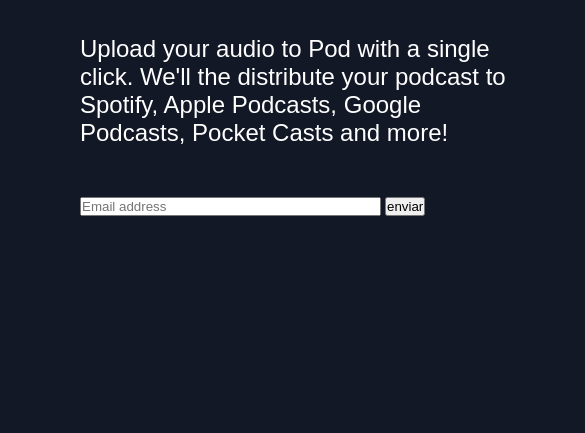
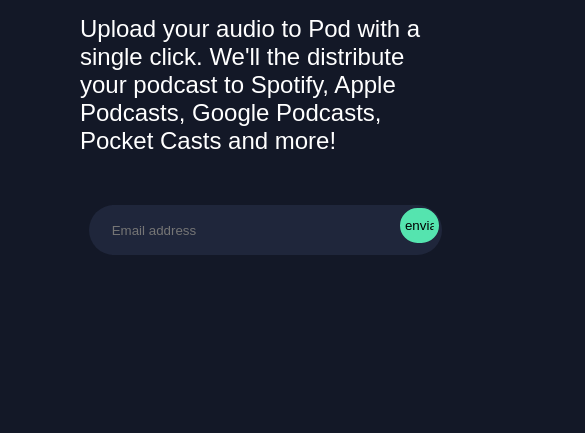
Before and after one commit to carvalhodanielg/pod-request-landing, a plain HTML site: page index.html in a window 390 px wide. Shown: the part 617-1050 px from the top of the page, 585 px wide, since content can reach past the window. After the commit the page ends 881 px from the top, so only its background shows below. Drawn offline with Linux system fonts and the light colour scheme; a web font is replaced by a local one.

Commit message:
Ajuste da responsividade dos elementos da página e ajuste das cores

```diff
--- a/index.css
+++ b/index.css
@@ -2,19 +2,19 @@
     margin: 0px;
     padding: 0px;
     box-sizing: border-box;
-
-
-
 }
 
 body{
     background-color: rgb(19, 24, 39);
+    background-size: 100%;
     color: white;
+    height: 100vh;
+
 }
 
 img{
     max-width: 50vw;
-   display: inline;
+    display: inline;
 
 
 }
@@ -23,14 +23,16 @@ img{
     padding: 80px;
     min-width: 100%;
     min-height: 100%;
+    max-height: 100%;
 
 }
 
 .main-area{
 
     width: auto;
-    height: 100vh;
+    height: 80vh;
     position: relative;
+
 
 }
 
@@ -39,16 +41,20 @@ img{
     position: absolute;
     width: auto;
     margin-left: 500px;
+    right: 0%;
+    height: 70%;
 }
 
 .resto{
     background-color: rgb(19, 24, 39);
-    height: 500px;
+    width: fit-content;
+    min-height: fit-content;
     position: absolute;
     width: auto;
     margin-right: 500px;
-    margin-top: 100px;
+    margin-top: 80px;
     padding-top: 80px;
+    flex-direction: column;
 }
 
 .icon{
@@ -76,19 +82,83 @@ img{
     font-size: xx-large;
 }
 
+#publish{
+    color: rgb(85, 228, 175);
+}
+
 #everywhere{
-    color: aqua;
+
 }
 
 .description{
     color: rgb(255, 255, 255);
-    font-family: 'Smooch Sans', sans-serif;
+    font-family: sans-serif;
     font-size: x-large;
     margin-top: 50px;
     margin-bottom: 50px;
+    width: 80%;
 }
 
 
 .botao{
     display: inline-block;
+    display: flex;
+    justify-content: center;
+    align-items: right;
+    margin: 1%;
+    margin-right: 1%;
+    right: 0%;
+    float: right;
+    height: 35px;
 }
+
+.email-field{
+
+    position: relative;
+    box-sizing: border-box;
+    margin: 2%;
+    padding-left: 5%;
+    display: flex;
+    height: 50px;
+    max-width: 100vw;
+    background-color: rgb(31, 38, 59);
+    border: 5px rgb(31, 38, 59);
+    border-radius: 50px;
+    justify-content: center;
+    margin-right: 20%;
+
+}
+
+#botao{
+    background-color: rgb(85, 228, 175);
+    border: 5px solid rgb(85, 228, 175);
+    border-radius: 50px;
+    position: relative;
+    width: 10vw;
+}
+
+#nome{
+    border: none;
+    background-color: rgb(31, 38, 59) ;
+    color: aliceblue;
+    position: relative;
+    left: 0px;
+    width: 100%;
+
+}
+
+#botao:hover{
+    background-color: rgb(95, 179, 179);
+    border-color: rgb(95, 179, 179);
+    cursor: pointer;
+}
+
+#botao:active{
+    background-color: rgb(255, 255, 255);
+    border-color: rgb(255, 255, 255);
+}
+
+
+#nome:active{
+    border: none;
+}
```
